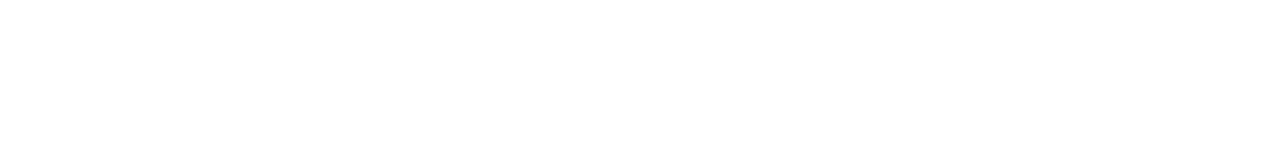
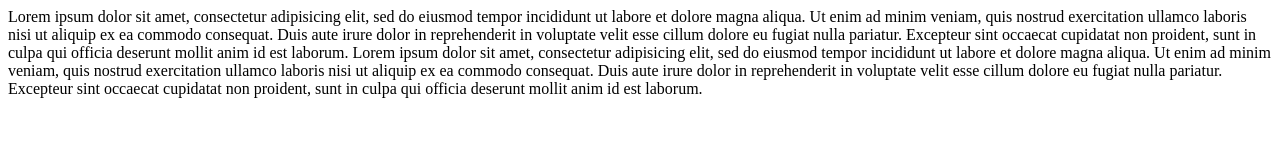
Before and after one commit to rajmhrjn/clone-test, a plain HTML site: page index.html in a window 1280 px wide. Drawn offline with Linux system fonts and the light colour scheme.

Commit message:
added lorem

```diff
--- a/index.html
+++ b/index.html
@@ -4,6 +4,17 @@
 	<title>clone-test</title>
 </head>
 <body>
-
+	Lorem ipsum dolor sit amet, consectetur adipisicing elit, sed do eiusmod
+	tempor incididunt ut labore et dolore magna aliqua. Ut enim ad minim veniam,
+	quis nostrud exercitation ullamco laboris nisi ut aliquip ex ea commodo
+	consequat. Duis aute irure dolor in reprehenderit in voluptate velit esse
+	cillum dolore eu fugiat nulla pariatur. Excepteur sint occaecat cupidatat non
+	proident, sunt in culpa qui officia deserunt mollit anim id est laborum.
+	Lorem ipsum dolor sit amet, consectetur adipisicing elit, sed do eiusmod
+	tempor incididunt ut labore et dolore magna aliqua. Ut enim ad minim veniam,
+	quis nostrud exercitation ullamco laboris nisi ut aliquip ex ea commodo
+	consequat. Duis aute irure dolor in reprehenderit in voluptate velit esse
+	cillum dolore eu fugiat nulla pariatur. Excepteur sint occaecat cupidatat non
+	proident, sunt in culpa qui officia deserunt mollit anim id est laborum.
 </body>
 </html>
```
